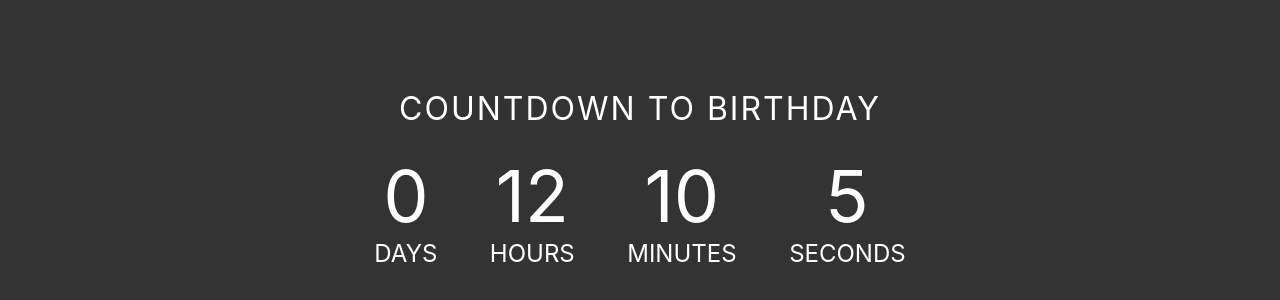
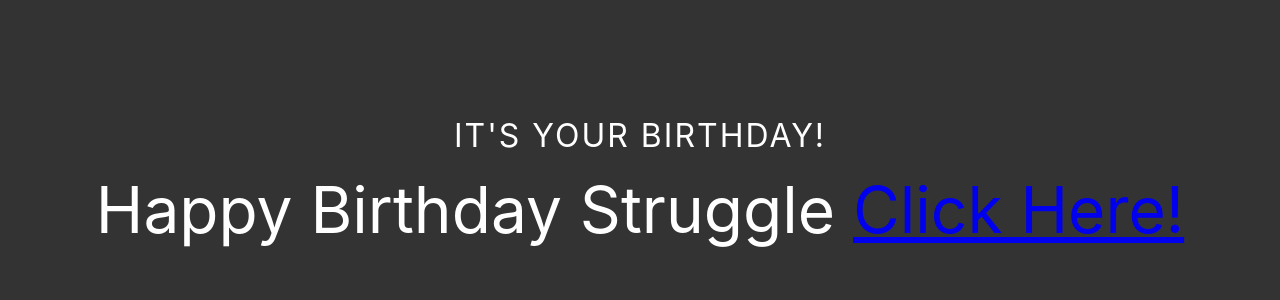
Before and after one commit to TangoBeee/hbday-struggle, a plain HTML site: page index.html in a window 1280 px wide. Shown: the part 210-510 px from the top of the page. Drawn offline with Linux system fonts and the light colour scheme.

Commit message:
Update index.html

```diff
--- a/index.html
+++ b/index.html
@@ -95,7 +95,7 @@ li span{
           hour = minute * 60,
           day = hour * 24;
 
-    let birthday = "Jan 29, 2022 00:00:00",
+    let birthday = "Jan 27, 2022 00:00:00",
         countDown = new Date(birthday).getTime(),
         x = setInterval(function() {
 
```
